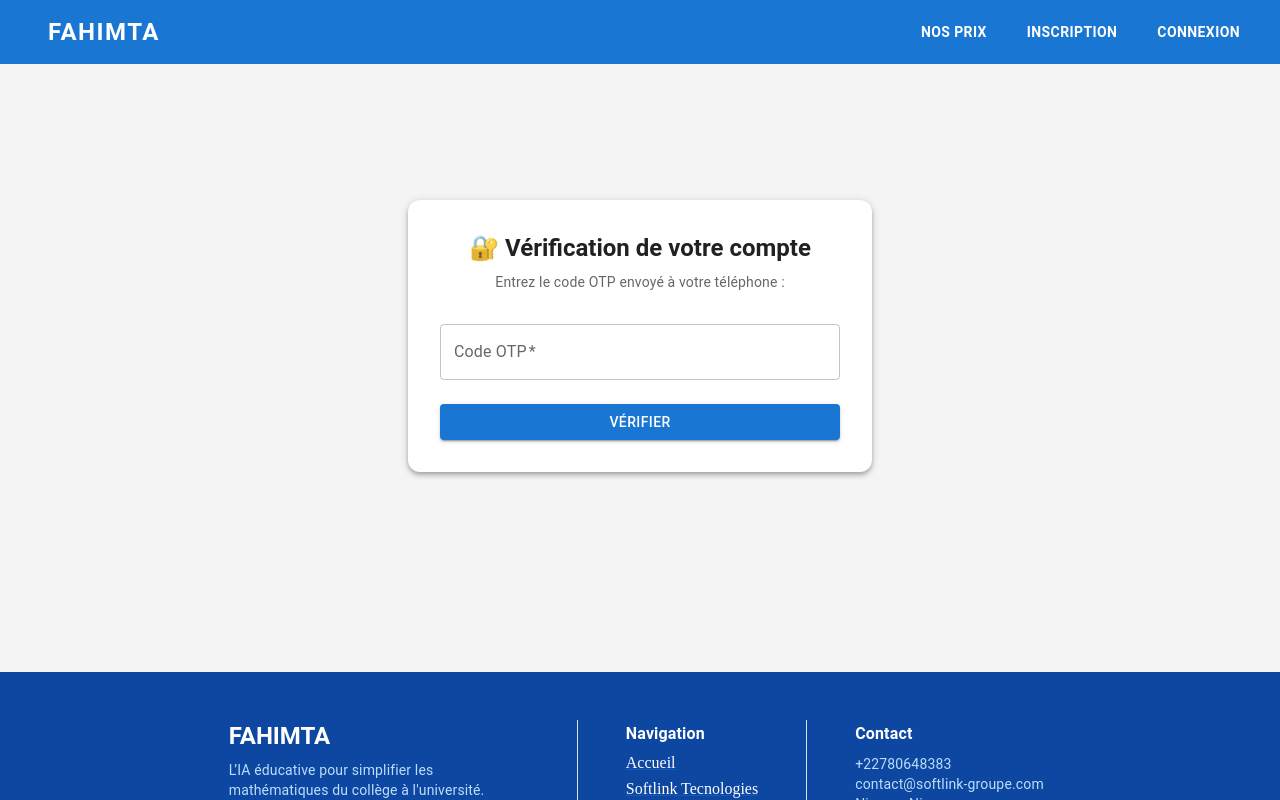
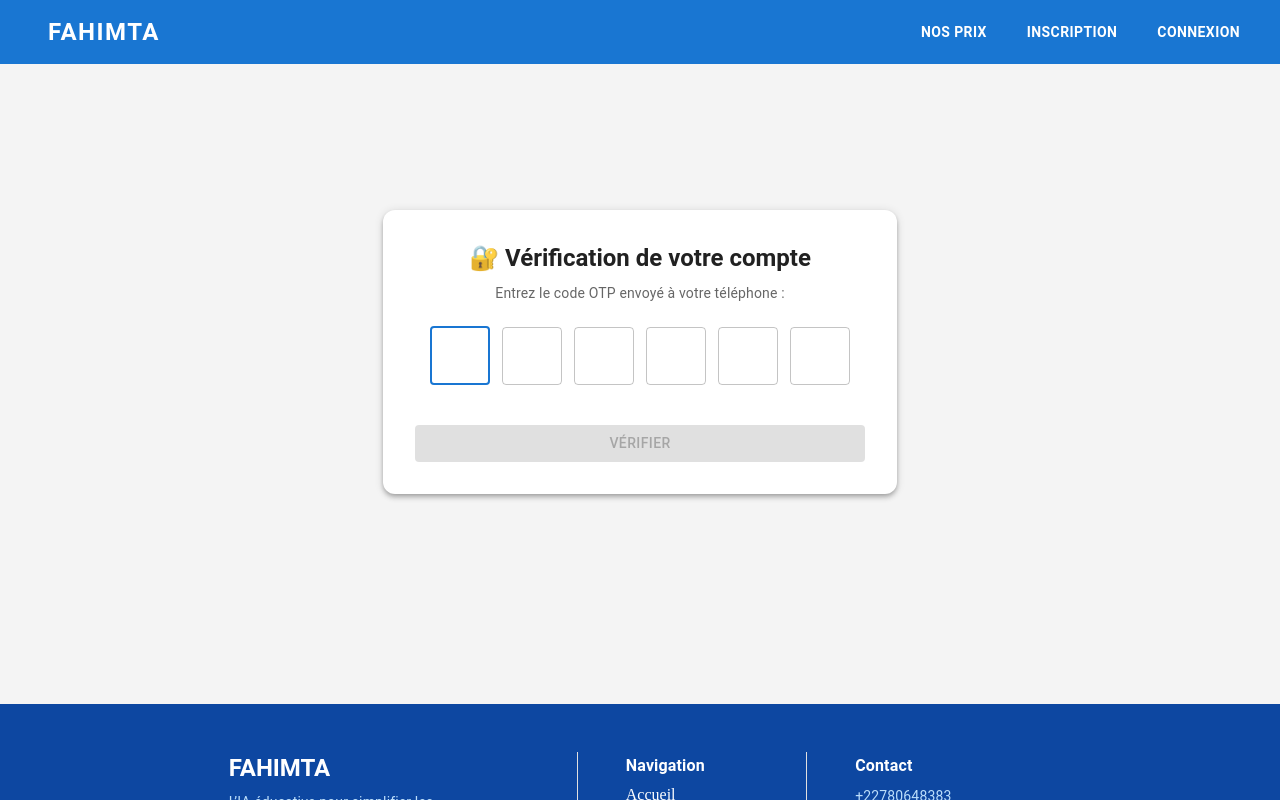
Before and after one commit to netmophus/aimath-frontend, a React (Create React App) app: page /verify in a window 1280 px wide. Shown: the top 800 px of the page. Built offline with nearby package versions, Linux system fonts and the light colour scheme; some icons are missing.

Commit message:
MAJ: VerifyPage, ResetPassword, VerifyOtpPage (sans package.json et src/api.js) AAA

```diff
--- a/src/components/VerifyPage.jsx
+++ b/src/components/VerifyPage.jsx
@@ -1,4 +1,4 @@
-import React, { useState } from "react";
+import React, { useState, useRef, useEffect } from "react";
 import { Box, TextField, Typography, Button, Paper } from "@mui/material";
 import { useLocation, useNavigate } from "react-router-dom";
 import API from "../api";
@@ -6,24 +6,71 @@ import PageLayout from "../components/PageLayout";
 import { useContext } from "react";
 import { AuthContext } from "../context/AuthContext";
 
-
 const VerifyPage = () => {
-  const [otp, setOtp] = useState("");
+  const [otp, setOtp] = useState(["", "", "", "", "", ""]);
   const [message, setMessage] = useState("");
   const location = useLocation();
   const navigate = useNavigate();
   const phone = location.state?.phone || "";
-const { refreshUser } = useContext(AuthContext);
+  const { refreshUser } = useContext(AuthContext);
+  const inputRefs = useRef([]);
+
+  useEffect(() => {
+    // Focus le premier input au chargement
+    if (inputRefs.current[0]) {
+      inputRefs.current[0].focus();
+    }
+  }, []);
+
+  const handleChange = (index, value) => {
+    // N'accepter que les chiffres
+    if (!/^\d*$/.test(value)) return;
+
+    const newOtp = [...otp];
+    newOtp[index] = value.slice(-1);
+    setOtp(newOtp);
+
+    // Passer au champ suivant
+    if (value && index < 5) {
+      inputRefs.current[index + 1]?.focus();
+    }
+  };
+
+  const handleKeyDown = (index, e) => {
+    if (e.key === "Backspace" && !otp[index] && index > 0) {
+      inputRefs.current[index - 1]?.focus();
+    }
+  };
+
+  const handlePaste = (e) => {
+    e.preventDefault();
+    const pastedData = e.clipboardData.getData("text").slice(0, 6);
+    if (!/^\d+$/.test(pastedData)) return;
+
+    const newOtp = [...otp];
+    for (let i = 0; i < pastedData.length && i < 6; i++) {
+      newOtp[i] = pastedData[i];
+    }
+    setOtp(newOtp);
+
+    const nextIndex = Math.min(pastedData.length, 5);
+    inputRefs.current[nextIndex]?.focus();
+  };
 
   const handleVerify = async () => {
+    const otpCode = otp.join("");
+    if (otpCode.length !== 6) {
+      setMessage("Veuillez entrer le code OTP complet.");
+      return;
+    }
+
     try {
-      const res = await API.post("/auth/verify-otp", { phone, otp });
+      const res = await API.post("/auth/verify-otp", { phone, otp: otpCode });
       setMessage("✅ Vérification réussie !");
 
-      await refreshUser(); // <-- ici
+      await refreshUser();
 
-
-      setTimeout(() => navigate("/login"), 1000); // redirection après succès
+      setTimeout(() => navigate("/login"), 1000);
     } catch (err) {
       setMessage(err.response?.data?.message || "❌ Échec de la vérification.");
     }
@@ -38,24 +85,87 @@ const { refreshUser } = useContext(AuthContext);
           alignItems: "center",
           minHeight: "calc(100vh - 128px)",
           backgroundColor: "#f4f4f4",
+          p: 2,
         }}
       >
-        <Paper elevation={4} sx={{ p: 4, borderRadius: 3, width: "100%", maxWidth: 400 }}>
-          <Typography variant="h5" fontWeight="bold" gutterBottom textAlign="center">
+        <Paper
+          elevation={4}
+          sx={{
+            p: { xs: 3, sm: 4 },
+            borderRadius: 3,
+            width: "100%",
+            maxWidth: 450,
+          }}
+        >
+          <Typography
+            variant="h5"
+            fontWeight="bold"
+            gutterBottom
+            textAlign="center"
+          >
             🔐 Vérification de votre compte
           </Typography>
-          <Typography variant="body2" color="text.secondary" textAlign="center" mb={2}>
+          <Typography
+            variant="body2"
+            color="text.secondary"
+            textAlign="center"
+            mb={3}
+          >
             Entrez le code OTP envoyé à votre téléphone : {phone}
           </Typography>
-          <TextField
+
+          {/* Inputs OTP séparés */}
+          <Box
+            sx={{
+              display: "flex",
+              justifyContent: "center",
+              gap: { xs: 0.8, sm: 1.5 },
+              mb: 3,
+            }}
+          >
+            {otp.map((digit, index) => (
+              <TextField
+                key={index}
+                inputRef={(el) => (inputRefs.current[index] = el)}
+                value={digit}
+                onChange={(e) => handleChange(index, e.target.value)}
+                onKeyDown={(e) => handleKeyDown(index, e)}
+                onPaste={index === 0 ? handlePaste : undefined}
+                variant="outlined"
+                inputProps={{
+                  maxLength: 1,
+                  style: {
+                    textAlign: "center",
+                    fontSize: "1.5rem",
+                    fontWeight: "700",
+                    padding: "12px 0",
+                  },
+                  inputMode: "numeric",
+                  pattern: "[0-9]*",
+                }}
+                sx={{
+                  width: { xs: "45px", sm: "60px" },
+                  "& .MuiOutlinedInput-root": {
+                    "&:hover fieldset": {
+                      borderColor: "#1976D2",
+                    },
+                    "&.Mui-focused fieldset": {
+                      borderColor: "#1976D2",
+                      borderWidth: 2,
+                    },
+                  },
+                }}
+              />
+            ))}
+          </Box>
+
+          <Button
+            variant="contained"
             fullWidth
-            label="Code OTP"
-            value={otp}
-            onChange={(e) => setOtp(e.target.value)}
-            margin="normal"
-            required
-          />
-          <Button variant="contained" fullWidth sx={{ mt: 2 }} onClick={handleVerify}>
+            disabled={otp.join("").length !== 6}
+            sx={{ mt: 2 }}
+            onClick={handleVerify}
+          >
             Vérifier
           </Button>
 
--- a/src/pages/VerifyOtpPage.jsx
+++ b/src/pages/VerifyOtpPage.jsx
@@ -1,5 +1,5 @@
-import React, { useState } from "react";
-import { Box, TextField, Typography, Button } from "@mui/material";
+import React, { useState, useRef, useEffect } from "react";
+import { Box, TextField, Typography, Button, Paper } from "@mui/material";
 import { useLocation, useNavigate } from "react-router-dom";
 import API from "../api";
 import { useContext } from "react";
@@ -11,15 +11,66 @@ const VerifyOtpPage = () => {
   const { login } = useContext(AuthContext);
 
   const [phone, setPhone] = useState(location.state?.phone || "");
-  const [otp, setOtp] = useState("");
+  const [otp, setOtp] = useState(["", "", "", "", "", ""]);
   const [message, setMessage] = useState("");
+  const inputRefs = useRef([]);
+
+  useEffect(() => {
+    // Focus le premier input au chargement
+    if (inputRefs.current[0]) {
+      inputRefs.current[0].focus();
+    }
+  }, []);
+
+  const handleChange = (index, value) => {
+    // N'accepter que les chiffres
+    if (!/^\d*$/.test(value)) return;
+
+    const newOtp = [...otp];
+    newOtp[index] = value.slice(-1); // Prendre seulement le dernier caractère
+    setOtp(newOtp);
+
+    // Passer au champ suivant si un chiffre a été saisi
+    if (value && index < 5) {
+      inputRefs.current[index + 1]?.focus();
+    }
+  };
+
+  const handleKeyDown = (index, e) => {
+    // Supprimer et revenir au champ précédent
+    if (e.key === "Backspace" && !otp[index] && index > 0) {
+      inputRefs.current[index - 1]?.focus();
+    }
+  };
+
+  const handlePaste = (e) => {
+    e.preventDefault();
+    const pastedData = e.clipboardData.getData("text").slice(0, 6);
+    if (!/^\d+$/.test(pastedData)) return;
+
+    const newOtp = [...otp];
+    for (let i = 0; i < pastedData.length && i < 6; i++) {
+      newOtp[i] = pastedData[i];
+    }
+    setOtp(newOtp);
+
+    // Focus le dernier champ rempli ou le suivant
+    const nextIndex = Math.min(pastedData.length, 5);
+    inputRefs.current[nextIndex]?.focus();
+  };
 
   const handleVerify = async (e) => {
     e.preventDefault();
     setMessage("");
 
+    const otpCode = otp.join("");
+    if (otpCode.length !== 6) {
+      setMessage("Veuillez entrer le code OTP complet.");
+      return;
+    }
+
     try {
-      const res = await API.post("/auth/verify-otp", { phone, otp });
+      const res = await API.post("/auth/verify-otp", { phone, otp: otpCode });
 
       // Enregistre le token et connecte
       const token = res.data.token;
@@ -39,18 +90,37 @@ const VerifyOtpPage = () => {
     return `+227 ${clean.replace(/(\d{2})(\d{2})(\d{2})(\d{2})/, "$1 $2 $3 $4")}`;
   };
 
-
   return (
-    <Box sx={{ maxWidth: 400, margin: "auto", mt: 6 }}>
-      <Typography variant="h5" gutterBottom>
+    <Box
+      sx={{
+        minHeight: "100vh",
+        display: "flex",
+        alignItems: "center",
+        justifyContent: "center",
+        backgroundColor: "#f4f4f4",
+        p: 2,
+      }}
+    >
+      <Paper
+        elevation={4}
+        sx={{
+          borderRadius: 3,
+          p: { xs: 3, sm: 4 },
+          width: "100%",
+          maxWidth: 450,
+          backgroundColor: "#ffffff",
+        }}
+      >
+        <Typography variant="h5" gutterBottom fontWeight="bold" textAlign="center">
           🔐 Vérification du code OTP
         </Typography>
 
-<Typography variant="body1" color="text.secondary" sx={{ mt: 1, mb: 3 }}>
+        <Typography variant="body1" color="text.secondary" textAlign="center" sx={{ mt: 1, mb: 3 }}>
           Un code a été envoyé par SMS au <strong>{formatPhoneDisplay(phone)}</strong>. Veuillez le saisir ci-dessous pour activer votre compte.
         </Typography>
 
-      <form onSubmit={handleVerify}>
+        <Box component="form" onSubmit={handleVerify}>
+          {/* Champ téléphone masqué */}
           <TextField
             label="Téléphone"
             fullWidth
@@ -58,24 +128,71 @@ const VerifyOtpPage = () => {
             value={phone}
             onChange={(e) => setPhone(e.target.value)}
             required
+            sx={{ display: "none" }}
           />
+
+          {/* Inputs OTP séparés */}
+          <Box
+            sx={{
+              display: "flex",
+              justifyContent: "center",
+              gap: { xs: 0.8, sm: 1.5 },
+              mb: 3,
+            }}
+          >
+            {otp.map((digit, index) => (
               <TextField
-          label="Code OTP"
+                key={index}
+                inputRef={(el) => (inputRefs.current[index] = el)}
+                value={digit}
+                onChange={(e) => handleChange(index, e.target.value)}
+                onKeyDown={(e) => handleKeyDown(index, e)}
+                onPaste={index === 0 ? handlePaste : undefined}
+                variant="outlined"
+                inputProps={{
+                  maxLength: 1,
+                  style: {
+                    textAlign: "center",
+                    fontSize: "1.5rem",
+                    fontWeight: "700",
+                    padding: "12px 0",
+                  },
+                  inputMode: "numeric",
+                  pattern: "[0-9]*",
+                }}
+                sx={{
+                  width: { xs: "45px", sm: "60px" },
+                  "& .MuiOutlinedInput-root": {
+                    "&:hover fieldset": {
+                      borderColor: "#1976D2",
+                    },
+                    "&.Mui-focused fieldset": {
+                      borderColor: "#1976D2",
+                      borderWidth: 2,
+                    },
+                  },
+                }}
+              />
+            ))}
+          </Box>
+
+          <Button
+            variant="contained"
+            type="submit"
             fullWidth
-          margin="normal"
-          value={otp}
-          onChange={(e) => setOtp(e.target.value)}
-          required
-        />
-        <Button variant="contained" type="submit" sx={{ mt: 2 }}>
+            disabled={otp.join("").length !== 6}
+            sx={{ mt: 2 }}
+          >
             Vérifier
           </Button>
+
           {message && (
-          <Typography color="secondary" sx={{ mt: 2 }}>
+            <Typography color="secondary" sx={{ mt: 2, textAlign: "center" }}>
               {message}
             </Typography>
           )}
-      </form>
+        </Box>
+      </Paper>
     </Box>
   );
 };
```
Also changed, not shown: src/pages/ResetPassword.jsx (+16 -0 lines). Lines whose indentation alone changed are shown as unchanged.
